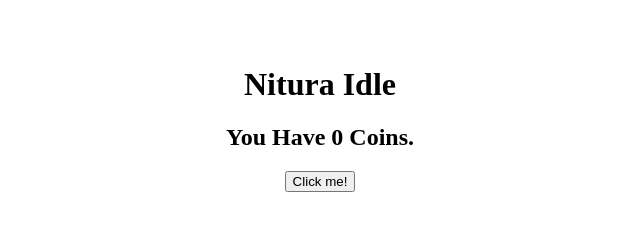
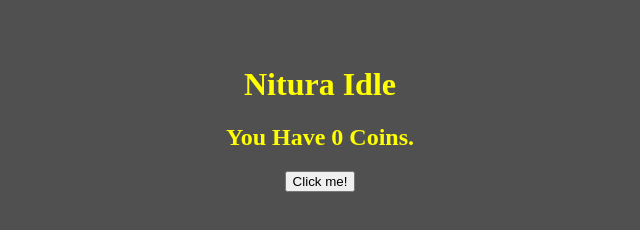
Before and after one commit to Throngjwk/folders, a website: page Others/Nitura/index.html in a window 1280 px wide. Shown: the whole page, without its empty margins (320-960 px from the left). Drawn offline with Linux system fonts and the light colour scheme.

Commit message:
Update index.html

```diff
--- a/Others/Nitura/index.html
+++ b/Others/Nitura/index.html
@@ -4,11 +4,12 @@
 <title>Nitura Idle</title>
 <style>
 html {
-  background-color:rgb(80, 80 80);
+  background-color:rgb(80, 80, 80);
   margin:calc(4.25% + 3.35px);
   text-align:center;
   overflow:hidden;
   user-select:none;
+  color:yellow;
 }
 </style>
 <meta property="og:title" content="Nitura Idle">
```
